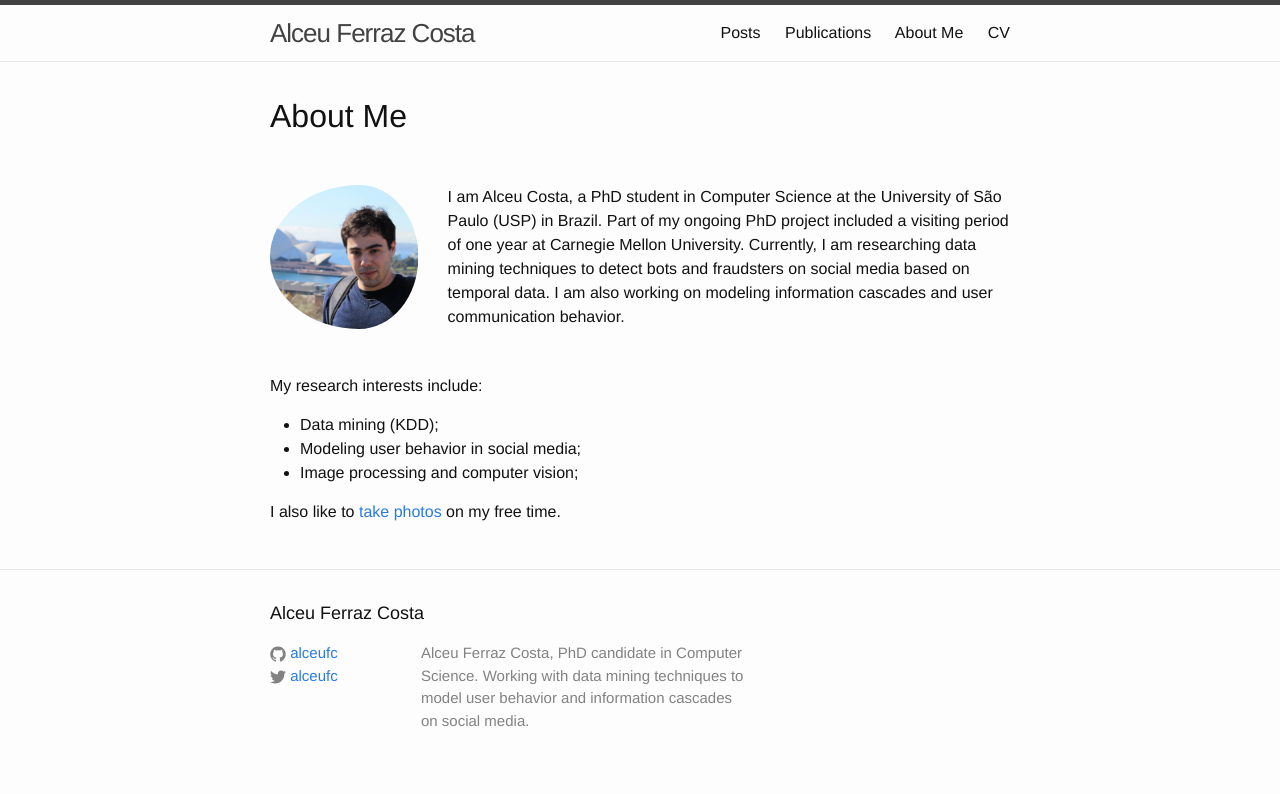
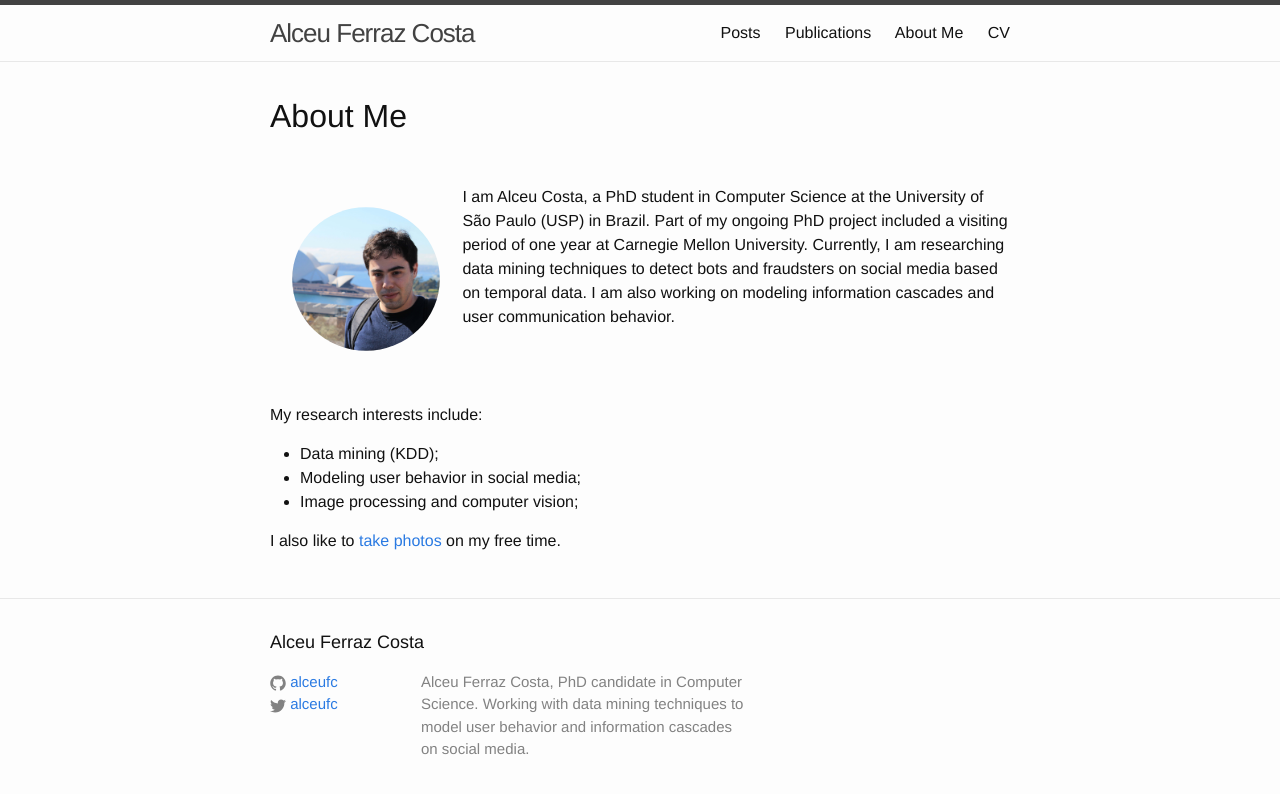
Before and after one commit to alceufc/alceufc.github.io, a Jekyll site: the page built from index.md, in a window 1280 px wide. Shown: the top 794 px of the page. Built offline with Jekyll 4.4.1, drawn with Linux system fonts in a browser that asks for light colours; our own code applies the rules of GitHub Pages for plain Markdown files.

Commit message:
Updated profile picture layout.

```diff
--- a/_sass/_layout.scss
+++ b/_sass/_layout.scss
@@ -248,7 +248,7 @@
     padding: $spacing-unit 0;
     img {
         float: left;
-        padding-right: 4%;
+        padding: 3%;
         max-width: 20%;
         background-repeat: no-repeat;
         background-position: 50%;
```
